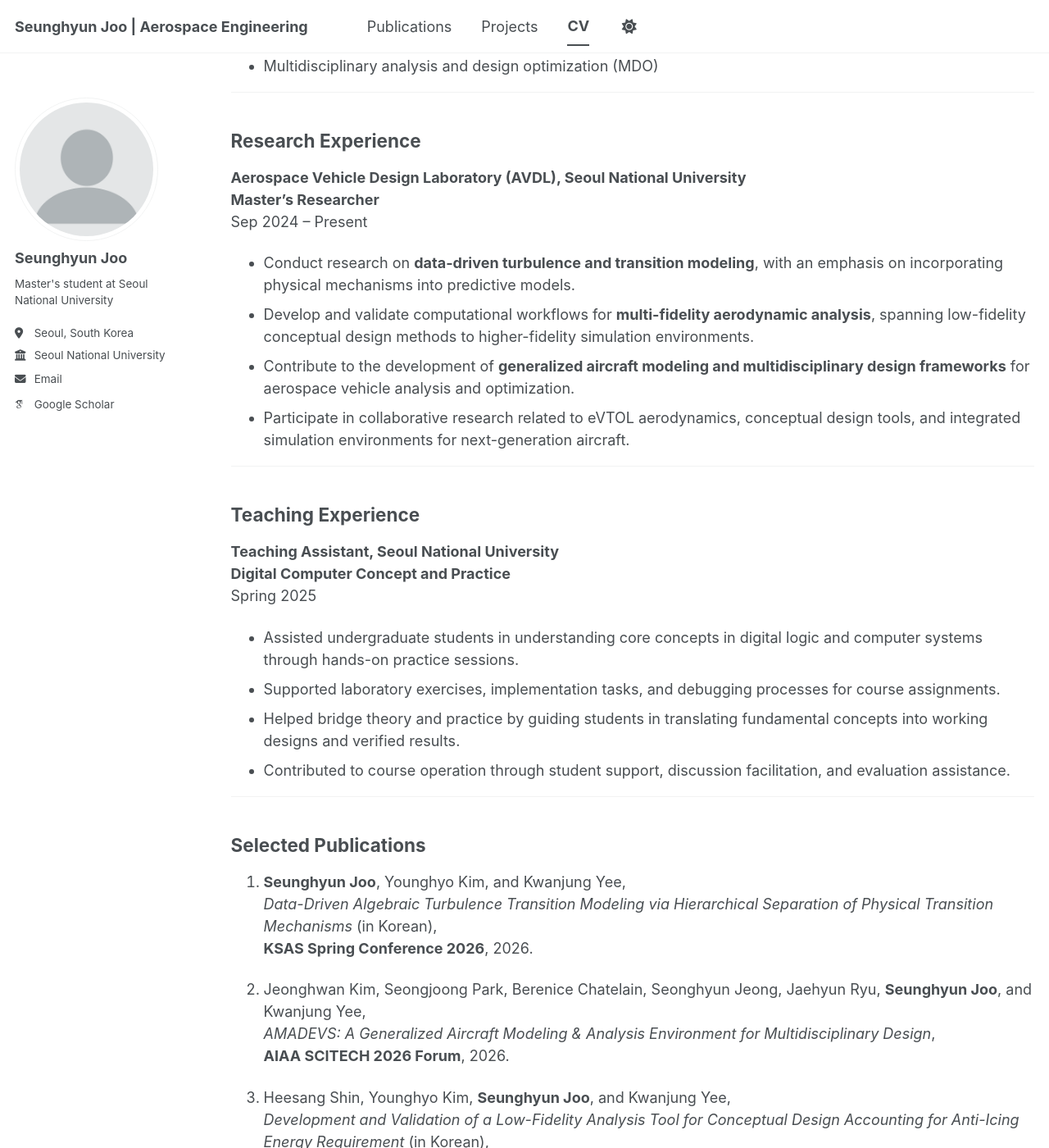
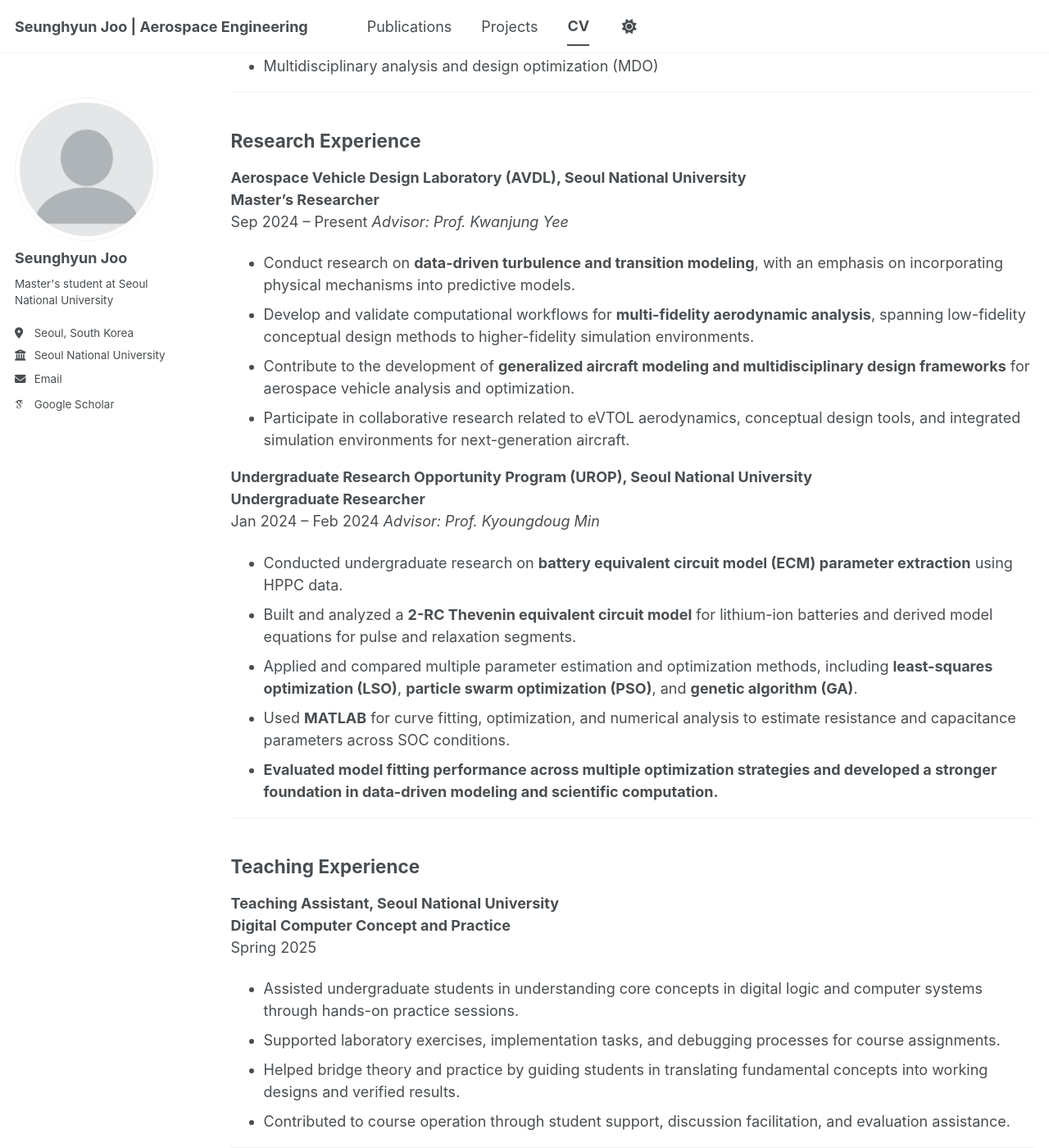
Before and after one commit to SEUNGHYUN-JOO/SEUNGHYUN-JOO.github.io, a Jekyll site: the page built from _pages/cv.md, in a window 1280 px wide and 1400 px high, scrolled down 1297 px. Shown: the whole window at 82% size. Built offline with Jekyll 4.4.1, drawn with Linux system fonts in a browser that asks for light colours; some web fonts are replaced; a script bundle is joined from its source files by our own code; library files that are not in the unit come from our copies.

Commit message:
Update cv.md

```diff
--- a/_pages/cv.md
+++ b/_pages/cv.md
@@ -56,11 +56,23 @@ Jan 2022 – May 2022
 **Aerospace Vehicle Design Laboratory (AVDL), Seoul National University**
 **Master's Researcher**
 Sep 2024 – Present
+*Advisor: Prof. Kwanjung Yee*
 
 - Conduct research on **data-driven turbulence and transition modeling**, with an emphasis on incorporating physical mechanisms into predictive models.
 - Develop and validate computational workflows for **multi-fidelity aerodynamic analysis**, spanning low-fidelity conceptual design methods to higher-fidelity simulation environments.
 - Contribute to the development of **generalized aircraft modeling and multidisciplinary design frameworks** for aerospace vehicle analysis and optimization.
 - Participate in collaborative research related to eVTOL aerodynamics, conceptual design tools, and integrated simulation environments for next-generation aircraft.
+
+**Undergraduate Research Opportunity Program (UROP), Seoul National University**
+**Undergraduate Researcher**
+Jan 2024 – Feb 2024
+*Advisor: Prof. Kyoungdoug Min*
+
+- Conducted undergraduate research on **battery equivalent circuit model (ECM) parameter extraction** using HPPC data.
+- Built and analyzed a **2-RC Thevenin equivalent circuit model** for lithium-ion batteries and derived model equations for pulse and relaxation segments.
+- Applied and compared multiple parameter estimation and optimization methods, including **least-squares optimization (LSO)**, **particle swarm optimization (PSO)**, and **genetic algorithm (GA)**.
+- Used **MATLAB** for curve fitting, optimization, and numerical analysis to estimate resistance and capacitance parameters across SOC conditions.
+- **Evaluated model fitting performance across multiple optimization strategies and developed a stronger foundation in data-driven modeling and scientific computation.**
 
 ---
 
```
